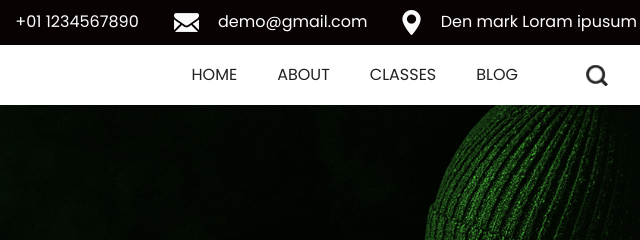
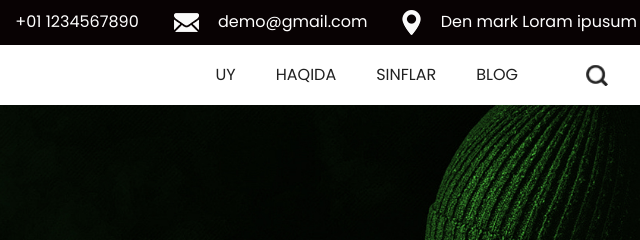
Before and after one commit to Amirxon010101/proekt, a plain HTML site: page index.html in a window 1280 px wide. Shown: the top 240 px of the page, 573-1213 px from the left. Drawn offline with nearby package versions, Linux system fonts and the light colour scheme; some packages are replaced by stand-ins of ours; a web font is replaced by a local one.

Commit message:
Update index.html

```diff
--- a/index.html
+++ b/index.html
@@ -72,16 +72,16 @@
                   <div class="d-flex ml-auto flex-column flex-lg-row align-items-center">
                     <ul class="navbar-nav  ">
                       <li class="nav-item active">
-                        <a class="nav-link" href="index.html">Home <span class="sr-only">(current)</span></a>
+                        <a class="nav-link" href="index.html">uy <span class="sr-only">(current)</span></a>
                       </li>
                       <li class="nav-item">
-                        <a class="nav-link" href="about.html"> About </a>
+                        <a class="nav-link" href="about.html"> haqida </a>
                       </li>
                       <li class="nav-item">
-                        <a class="nav-link" href="class.html"> Classes </a>
+                        <a class="nav-link" href="class.html"> sinflar </a>
                       </li>
                       <li class="nav-item">
-                        <a class="nav-link" href="blog.html">Blog</a>
+                        <a class="nav-link" href="blog.html">blog</a>
                       </li>
                     </ul>
                     <form class="form-inline">
```
